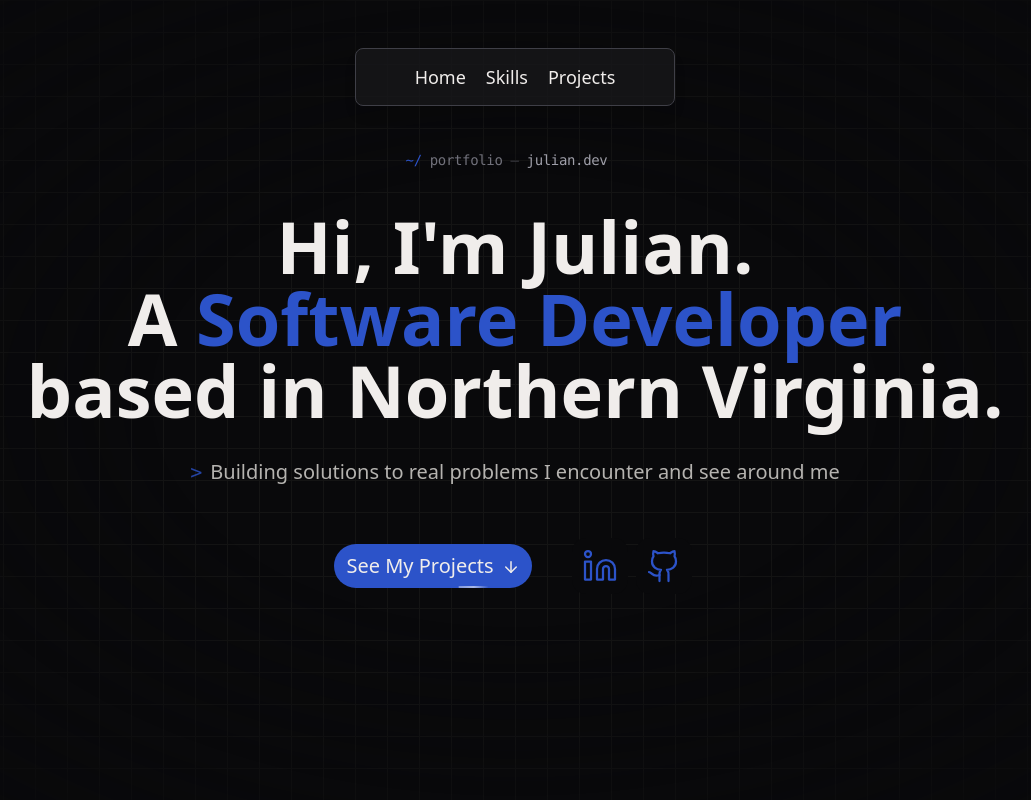
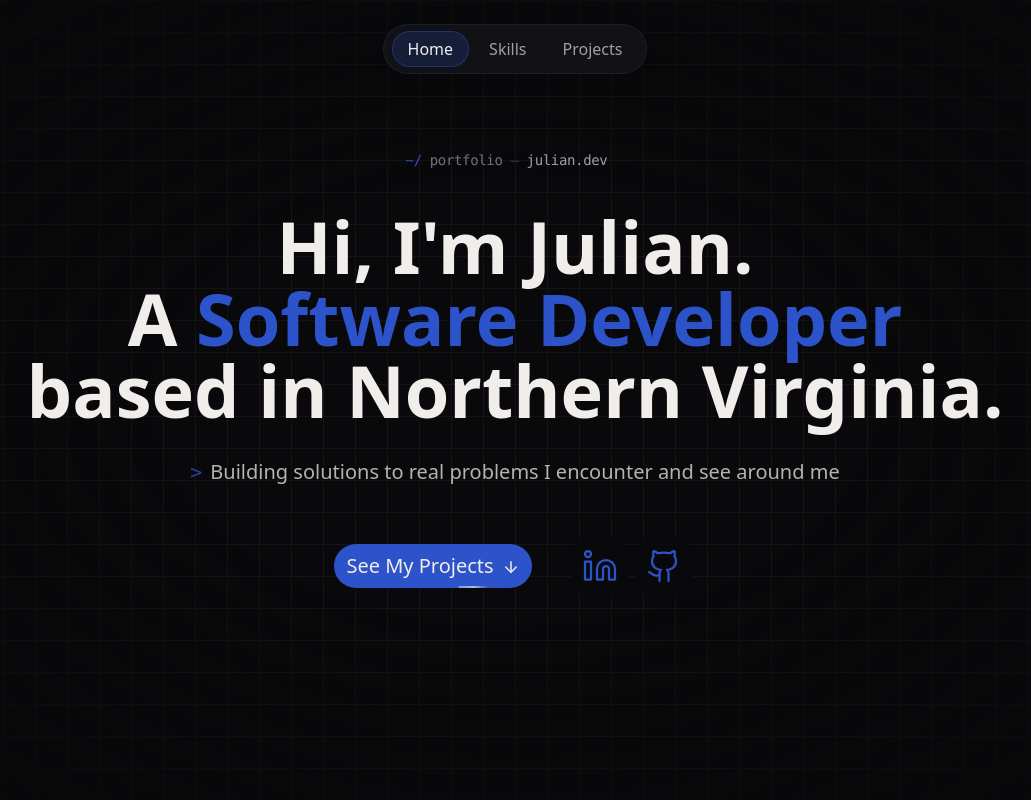
Before and after one commit to memento-j/portfolio-page, a React (Vite) app: page / in a window 1280 px wide. Shown: the top 800 px of the page, without its empty margins (125-1156 px from the left). Built offline with nearby package versions, Linux system fonts and the light colour scheme.

Commit message:
updated navbar

```diff
--- a/src/components/NavBar.tsx
+++ b/src/components/NavBar.tsx
@@ -3,46 +3,80 @@ import { useState, useEffect } from "react";
 export default function NavBar() {
     const [showNav, setShowNav] = useState(true);
     const [scrollY, setScrollY] = useState(0);
+    const [activeSection, setActiveSection] = useState("home");
 
+    const sections = [
+        { id: "home", label: "Home" },
+        { id: "skills", label: "Skills" },
+        { id: "projects", label: "Projects" },
+    ];
+
+    // Show/hide nav on scroll direction
     useEffect(() => {
         const handleScroll = () => {
-            // scrolling down (scrollY is distance from top of page, so larger numner means further down)
             if (window.scrollY > scrollY && window.scrollY > 100) {
-                    setShowNav(false);
-            }
-            // scrolling up
-            else {
+                setShowNav(false);
+            } else {
                 setShowNav(true);
             }
             setScrollY(window.scrollY);
         };
 
         window.addEventListener("scroll", handleScroll);
-        //cleanup function for the event listener
         return () => window.removeEventListener("scroll", handleScroll);
     }, [scrollY]);
 
-    return(
+    // Scrollspy — highlight nav link for the section currently in view
+    useEffect(() => {
+        const observer = new IntersectionObserver(
+            (entries) => {
+                entries.forEach((entry) => {
+                    if (entry.isIntersecting) {
+                        setActiveSection(entry.target.id);
+                    }
+                });
+            },
+            { rootMargin: "-40% 0px -55% 0px" }
+        );
+
+        sections.forEach((s) => {
+            const el = document.getElementById(s.id);
+            if (el) observer.observe(el);
+        });
+
+        return () => observer.disconnect();
+    }, []);
+
+    return (
         <header
-            className={ `fixed top-12 w-full z-50 transition-transform duration-250
-                ${ showNav ? "translate-y-0" : "-translate-y-32" }` }
+            className={`fixed top-6 w-full z-50 transition-transform duration-300
+                ${showNav ? "translate-y-0" : "-translate-y-32"}`}
         >
-            <nav className="max-w-[250px] sm:max-w-xs mx-auto bg-zinc-900/75 shadow-lg rounded-md py-3.5 flex items-center justify-center gap-5 border border-zinc-700">
-                <p className="text-[#F0EDEB] sm:text-lg hover:text-[#B5B3B0] active:text-[#B5B3B0] hover:cursor-pointer"
-                    onClick={() => document.getElementById("home")?.scrollIntoView({behavior:"smooth"})}
-                >
-                    Home
-                </p>
-                <p className="text-[#F0EDEB] sm:text-lg hover:text-[#B5B3B0] active:text-[#B5B3B0] hover:cursor-pointer"
-                    onClick={() => document.getElementById("skills")?.scrollIntoView({behavior:"smooth"})}
-                >
-                    Skills
-                </p>
-                <p className="text-[#F0EDEB] sm:text-lg hover:text-[#B5B3B0] active:text-[#B5B3B0] hover:cursor-pointer"
-                    onClick={() => document.getElementById("projects")?.scrollIntoView({behavior:"smooth"})}
-                >
-                    Projects
-                </p>
+            <nav className="mx-auto w-fit bg-zinc-900/70 backdrop-blur-md shadow-lg rounded-full px-2 py-1.5 flex items-center gap-1 border border-[#2c53c9]/20">
+                {sections.map((s) => {
+                    const isActive = activeSection === s.id;
+                    return (
+                        <button
+                            key={s.id}
+                            onClick={() =>
+                                document.getElementById(s.id)?.scrollIntoView({ behavior: "smooth" })
+                            }
+                            className={`relative px-4 py-1.5 text-sm sm:text-base rounded-full transition-colors duration-200 cursor-pointer
+                                ${isActive
+                                    ? "text-[#F0EDEB]"
+                                    : "text-zinc-400 hover:text-[#F0EDEB]"
+                                }`}
+                        >
+                            {isActive && (
+                                <span
+                                    className="absolute inset-0 rounded-full bg-[#2c53c9]/20 border border-[#2c53c9]/40"
+                                    aria-hidden
+                                />
+                            )}
+                            <span className="relative">{s.label}</span>
+                        </button>
+                    );
+                })}
             </nav>
         </header>
     );
```
